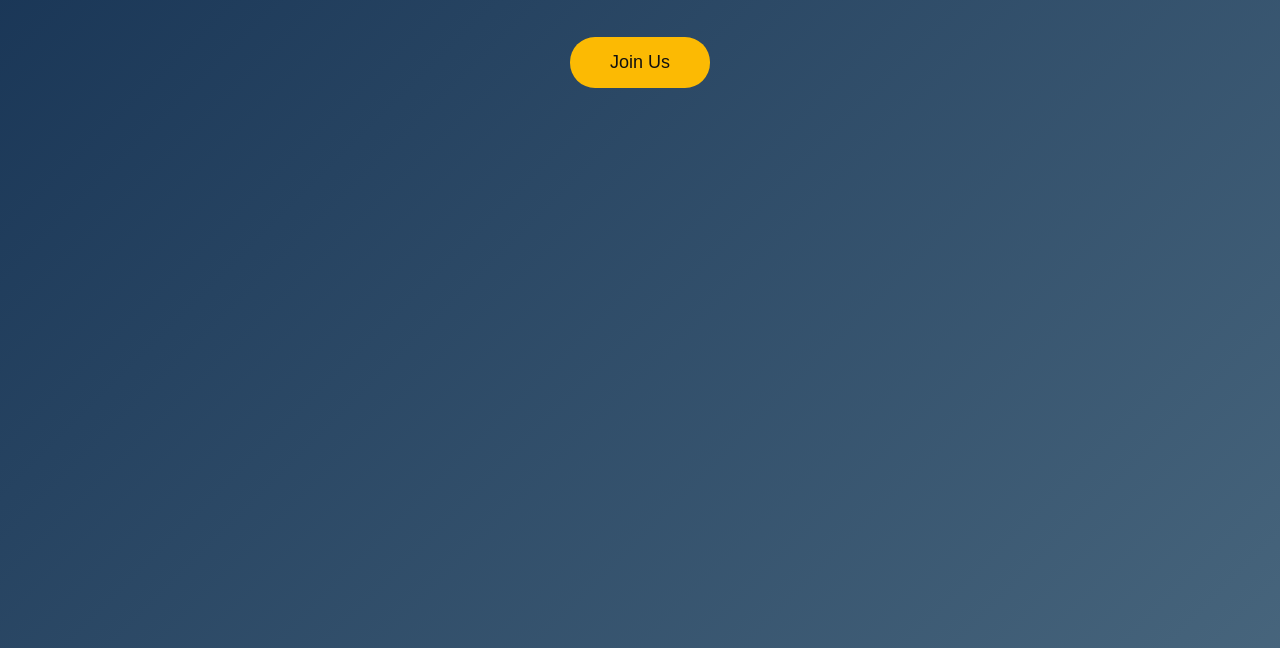
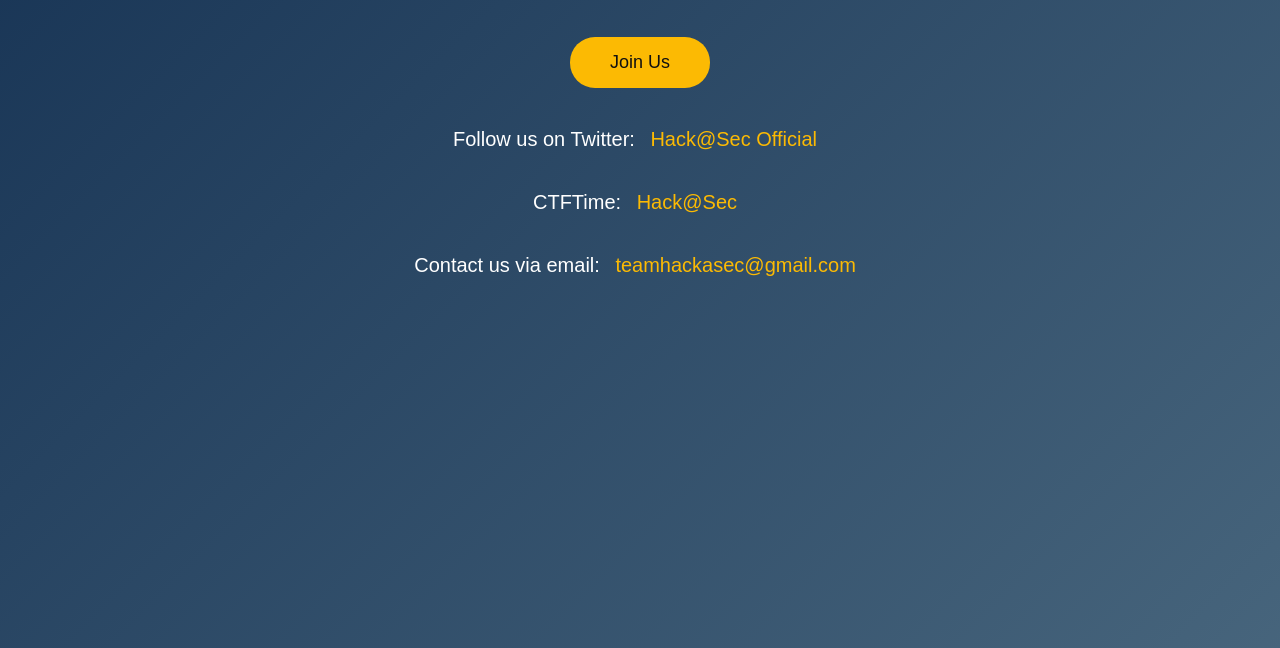
Before and after one commit to HackaSec/hackasec.github.io, a plain HTML site: page index.html in a window 1280 px wide. Shown: the part 152-800 px from the top of the page. Drawn offline with Linux system fonts and the light colour scheme.

Commit message:
Update index.html

```diff
--- a/index.html
+++ b/index.html
@@ -52,6 +52,18 @@
     z-index: -1;
     opacity: 0.5;
   }
+  .contact-info {
+    font-size: 18px;
+    margin-top: 40px;
+  }
+  .contact-info a {
+    color: #fcba03;
+    text-decoration: none;
+    margin: 0 10px;
+  }
+  .contact-info a:hover {
+    text-decoration: underline;
+  }
 </style>
 </head>
 <body>
@@ -62,6 +74,11 @@
   <h1>Welcome to Team Hack@Sec Nepal</h1>
   <p>Empowering cybersecurity enthusiasts in Nepal</p>
   <a href="#" class="cta-button">Join Us</a>
+  <div class="contact-info">
+    <p>Follow us on Twitter: <a href="https://twitter.com/hackasec" target="_blank">Hack@Sec Official</a></p>
+    <p>CTFTime: <a href="https://ctftime.org/team/135426" target="_blank">Hack@Sec</a></p>
+    <p>Contact us via email: <a href="mailto:teamhackasec@gmail.com">teamhackasec@gmail.com</a></p>
+  </div>
 </div>
 
 <script>
```
